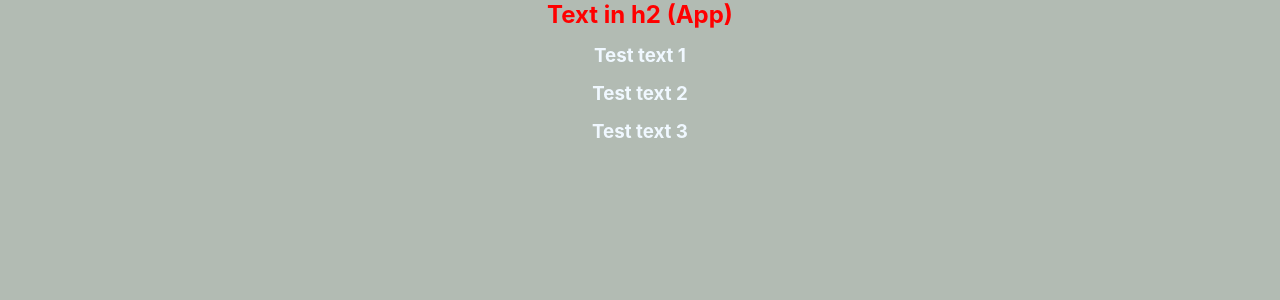
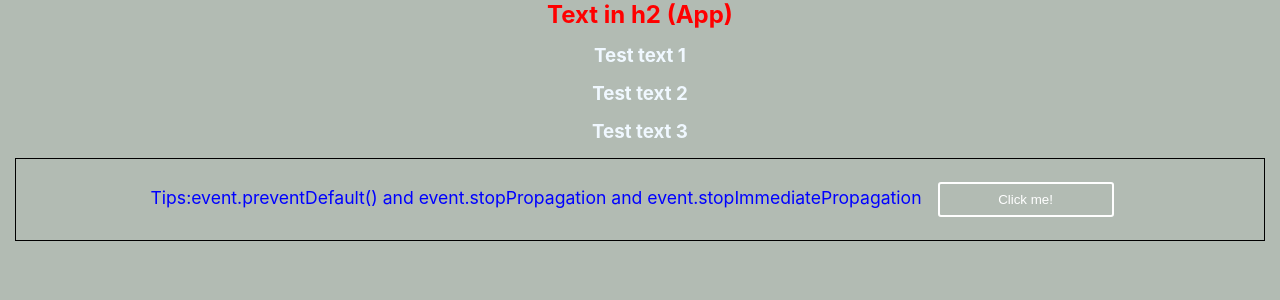
Before and after one commit to Saoa35/my-app_3-forms, a React (Create React App) app: page / in a window 1280 px wide. Shown: the top 300 px of the page. Built offline with nearby package versions, Linux system fonts and the light colour scheme.

Commit message:
created Button component

```diff
--- a/src/Components/App/App.js
+++ b/src/Components/App/App.js
@@ -1,4 +1,5 @@
 import React from 'react';
+import StyledComponents from '../StyledComponents/StyledComponents';
 import TestCSS from '../TestCSS/TestCSS';
 import './App.css';
 // import ControlledComponent from '../ControlledComponent/ControlledComponent';
@@ -29,6 +30,8 @@ class App extends React.Component {
 
         <TestCSS />
 
+        <StyledComponents />
+
       </div>
     );
   }
--- a/src/Components/StyledComponents/StyledComponents.js
+++ b/src/Components/StyledComponents/StyledComponents.js
@@ -6,6 +6,20 @@ const Section = styled.section`
         border: 1px solid black;
         padding: 15px;
         margin: 15px;
+        color: blue;
+        font-size: 110%;
+    `;
+
+    const Button = styled.button`
+        display: inline-block;
+        border-radius: 3px;
+        padding: 0.5rem 0;
+        margin: 0.5rem 1rem;
+        width: 11rem;
+        background: transparent;
+        color: white;
+        border: 2px solid white;
+        cursor: pointer;
     `;
 
 
@@ -16,7 +30,11 @@ export default class StyledComponents extends React.Component {
         return(
             <div>
                 <Section>
+                    Tips:event.preventDefault() and event.stopPropagation and event.stopImmediatePropagation
 
+                    <Button>
+                        Click me!
+                    </Button>
                 </Section>
             </div>
         )
```
